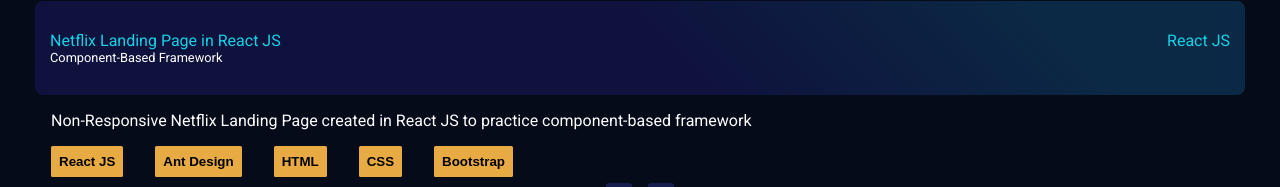
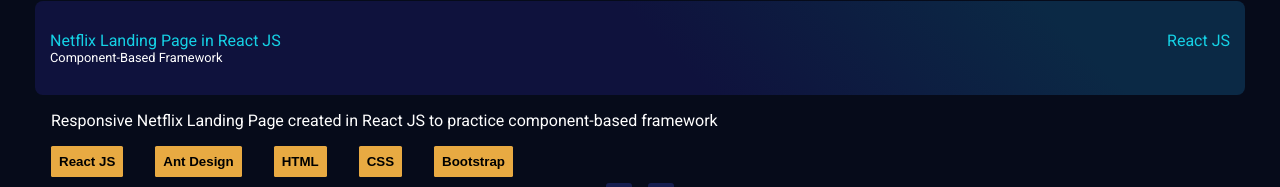
Before and after one commit to SyedHashir-Helper/Portfolio, a React (Vite) app: page / in a window 1280 px wide. Shown: the part 5469-5656 px from the top of the page. Built offline with nearby package versions, Linux system fonts and the light colour scheme.

Commit message:
Update Project.jsx

```diff
--- a/src/Components/UI/Project.jsx
+++ b/src/Components/UI/Project.jsx
@@ -86,7 +86,7 @@
   {
     title: "Netflix Landing Page in React JS",
     describe: "Component-Based Framework",
-    desc: "Non-Responsive Netflix Landing Page created in React JS to practice component-based framework",
+    desc: "Responsive Netflix Landing Page created in React JS to practice component-based framework",
     github: "https://github.com/SyedHashir-Helper/Crowd-and-Harmful-Objects-detection",
     other: "https://syedhashirhusnain-react01.netlify.app/",
     keySkills: ["React JS", "Ant Design", "HTML", "CSS", "Bootstrap"],
```
